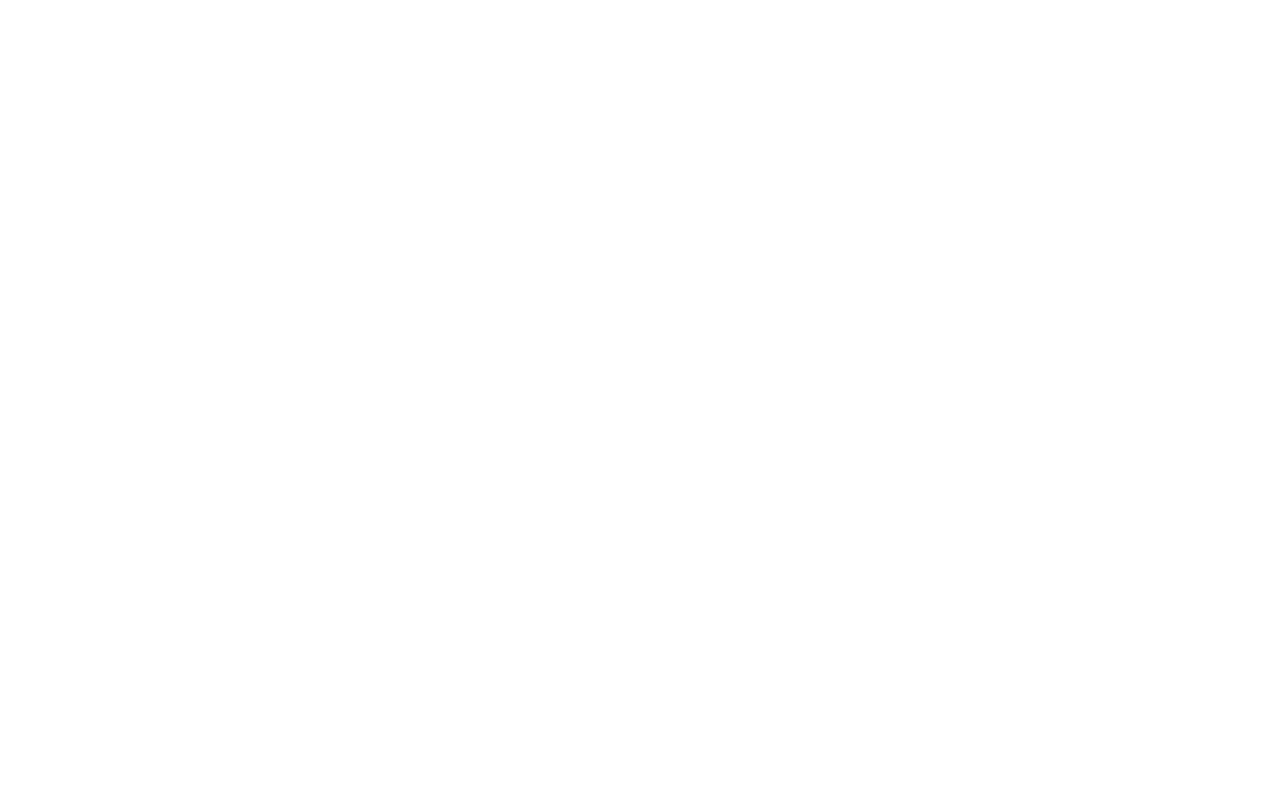
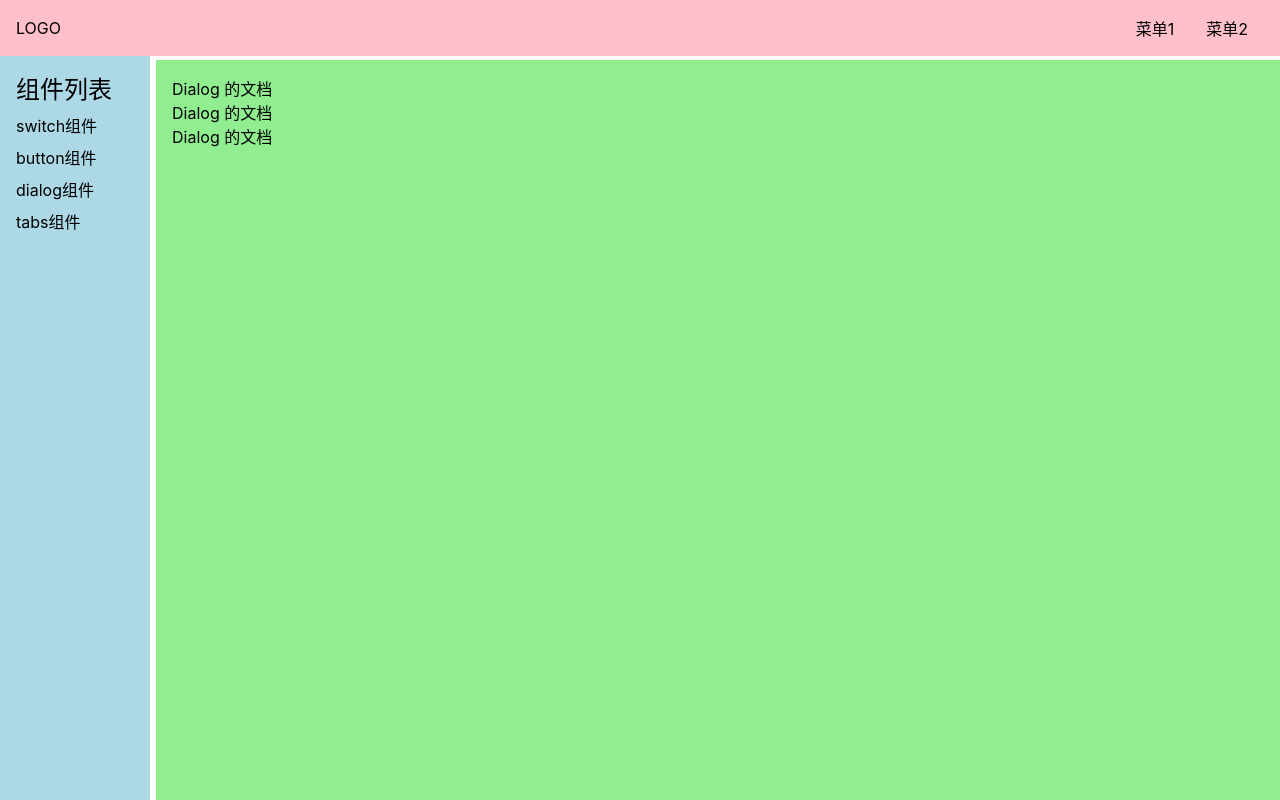
Before and after one commit to xtaiy/taiy-ui, a Vue app: page /#/doc/dialog in a window 1280 px wide. Before the commit this address had no page. Built offline with nearby package versions, Linux system fonts and the light colour scheme.

Commit message:
基本完成官网框架

```diff
--- /dev/null
+++ b/src/components/ButtonDemo.vue
@@ -0,0 +1,8 @@
+<template>
+    <div>
+        <p>Button 的文档</p>
+        <p>Button 的文档</p>
+        <p>Button 的文档</p>
+
+    </div>
+</template>
--- /dev/null
+++ b/src/components/DialogDemo.vue
@@ -0,0 +1,8 @@
+<template>
+    <div>
+        <p>Dialog 的文档</p>
+        <p>Dialog 的文档</p>
+        <p>Dialog 的文档</p>
+
+    </div>
+</template>
--- /dev/null
+++ b/src/components/DocDemo.vue
@@ -0,0 +1,5 @@
+<template>
+    <div>
+        DocDemo 的页面
+    </div>
+</template>
--- a/src/components/SwitchDemo.vue
+++ b/src/components/SwitchDemo.vue
@@ -1,6 +1,5 @@
 <template>
     <div>
-
         <p>Switch 的文档</p>
         <p>Switch 的文档</p>
         <p>Switch 的文档</p>
--- /dev/null
+++ b/src/components/TabsDemo.vue
@@ -0,0 +1,8 @@
+<template>
+    <div>
+        <p>Tabs 的文档</p>
+        <p>Tabs 的文档</p>
+        <p>Tabs 的文档</p>
+        <p>Tabs 的文档</p>
+    </div>
+</template>
```
Also changed, not shown: src/router.ts (+9 -1 lines).
